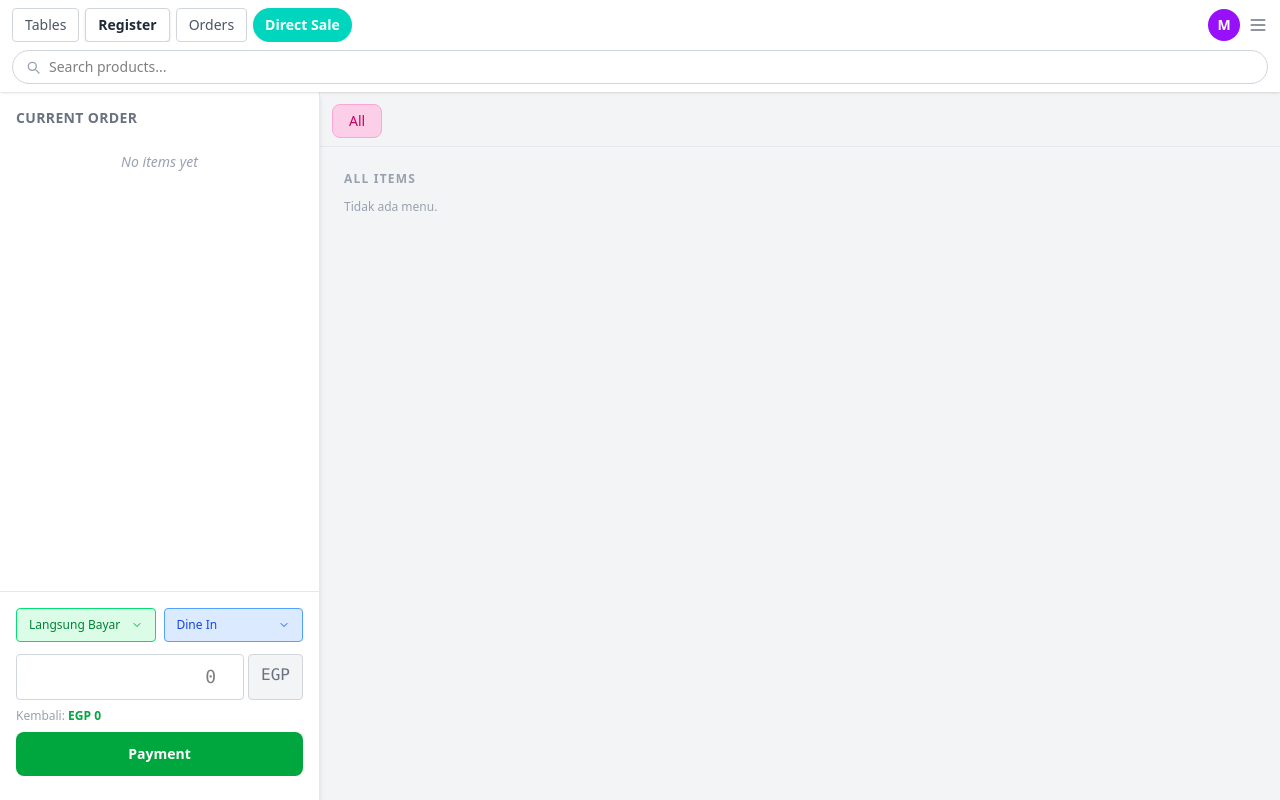
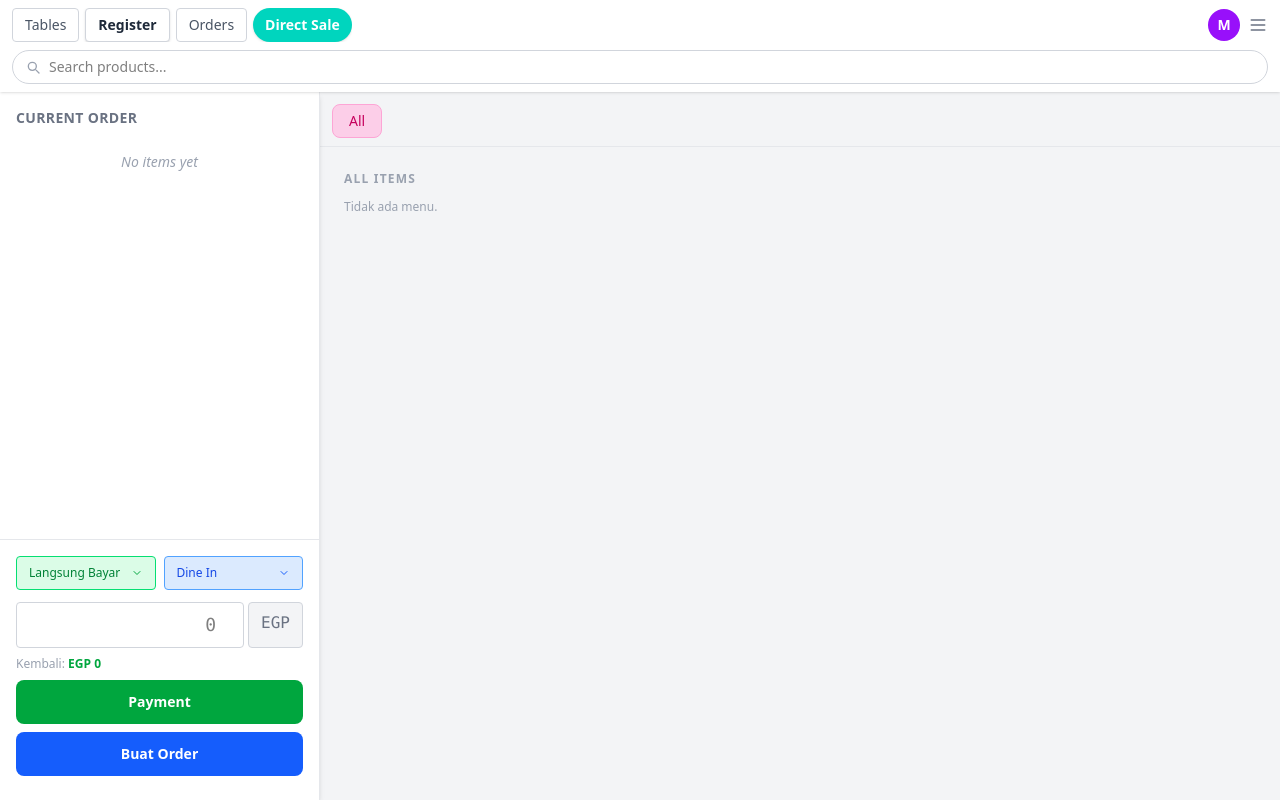
Before and after one commit to lifanwar/django-warung22-pos, a Django app: page /point-off-sales/ in a window 1280 px wide. Run offline with Django 5.2, Linux system fonts and the light colour scheme; data that the repository does not hold is empty; some libraries are stand-ins or nearby versions.

Commit message:
Add crete order button

```diff
--- a/apps/point_off_sale/templates/point_off_sale/index.html
+++ b/apps/point_off_sale/templates/point_off_sale/index.html
@@ -282,6 +282,7 @@
           payment: '',
           subtotal: 0,
           previewOpen: false,
+          createOpen: false,
           submitting: false,
           get change() {
             const pay = Number(this.payment || 0);
@@ -333,13 +334,24 @@
           Payment
         </button>
 
+         <button
+          type="button"
+          value="create_order"
+          class="w-full bg-blue-600 hover:bg-blue-700 active:bg-blue-800 text-white font-semibold py-3 rounded-lg text-sm transition touch-manipulation"
+          id="process-create-order"
+          @click="createOpen = true"
+        >
+          Buat Order
+        </button>
+
         <!-- Popup preview -->
         {% include "point_off_sale/snippets/popup-confirm-payment.html" %}
+        {% include "point_off_sale/snippets/popup-create-order.html" %}
       </form>
       <!-- End Payment section button -->
 
-      </div>
     </div>
+  </div>
 
     <!-- Backdrop (mobile) -->
     <div
--- /dev/null
+++ b/apps/point_off_sale/templates/point_off_sale/snippets/popup-create-order.html
@@ -0,0 +1,44 @@
+<div
+  x-show="createOpen"
+  x-cloak
+  x-transition.opacity
+  class="fixed inset-0 z-25 flex items-end md:items-center justify-center bg-black/40"
+  @click.self="createOpen = false"
+>
+  <div
+    class="w-full md:w-96 bg-white rounded-t-2xl md:rounded-2xl shadow-xl p-4 md:p-6"
+    x-transition.origin.bottom
+  >
+    <div class="flex items-center justify-between mb-3">
+      <h3 class="text-sm font-semibold text-gray-800">Buat Order</h3>
+      <button
+        type="button"
+        class="text-gray-400 hover:text-gray-600"
+        @click="createOpen = false"
+      >
+        <!-- icon close -->
+      </button>
+    </div>
+
+    <p class="text-xs text-gray-500 mb-3">
+      Order akan disimpan tanpa pembayaran. Lanjutkan?
+    </p>
+
+    <div class="flex justify-end gap-2 mt-4">
+      <button
+        type="button"
+        class="px-3 py-2 text-xs rounded border border-gray-300 text-gray-600 hover:bg-gray-50"
+        @click="createOpen = false"
+      >
+        Cancel
+      </button>
+      <button
+        type="submit"
+        id="confirm-create-order"
+        class="px-3 py-2 text-xs rounded bg-blue-600 text-white font-semibold hover:bg-blue-700"
+      >
+        Buat Order
+      </button>
+    </div>
+  </div>
+</div>
--- a/theme/static/css/dist/styles.css
+++ b/theme/static/css/dist/styles.css
@@ -29,6 +29,7 @@
     --color-blue-500: oklch(62.3% 0.214 259.815);
     --color-blue-600: oklch(54.6% 0.245 262.881);
     --color-blue-700: oklch(48.8% 0.243 264.376);
+    --color-blue-800: oklch(42.4% 0.199 265.638);
     --color-purple-50: oklch(97.7% 0.014 308.299);
     --color-purple-400: oklch(71.4% 0.203 305.504);
     --color-purple-600: oklch(55.8% 0.288 302.321);
@@ -302,6 +303,9 @@
   .z-20 {
     z-index: 20;
   }
+  .z-25 {
+    z-index: 25;
+  }
   .z-30 {
     z-index: 30;
   }
@@ -1224,6 +1228,9 @@
     --tw-scale-y: 98%;
     --tw-scale-z: 98%;
     scale: var(--tw-scale-x) var(--tw-scale-y);
+  }
+  .active\:bg-blue-800:active {
+    background-color: var(--color-blue-800);
   }
   .active\:bg-green-800:active {
     background-color: var(--color-green-800);
```
